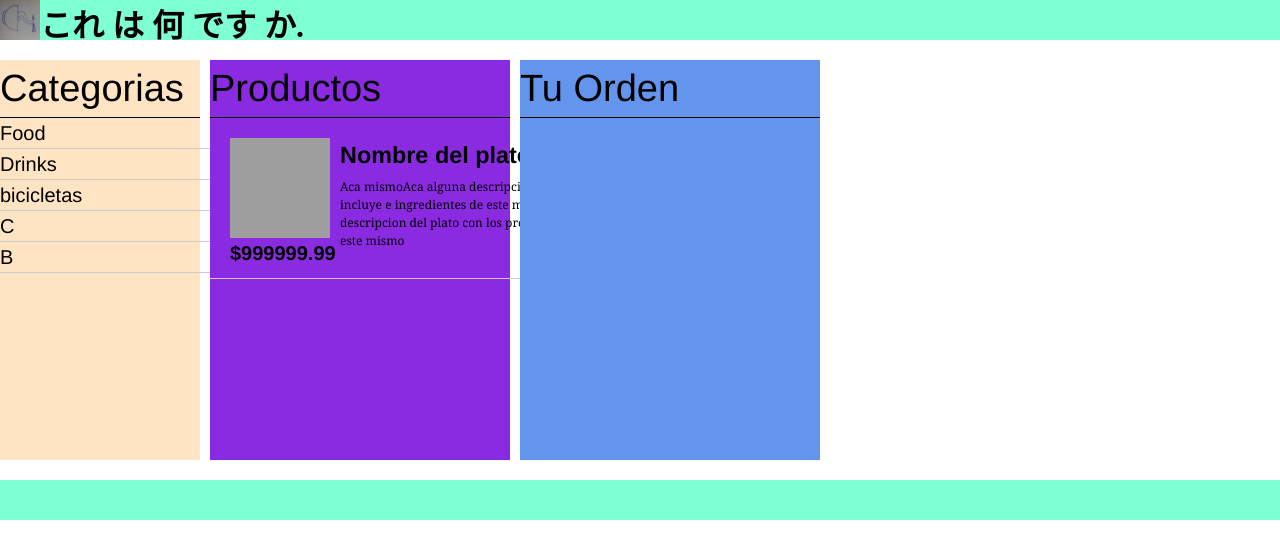
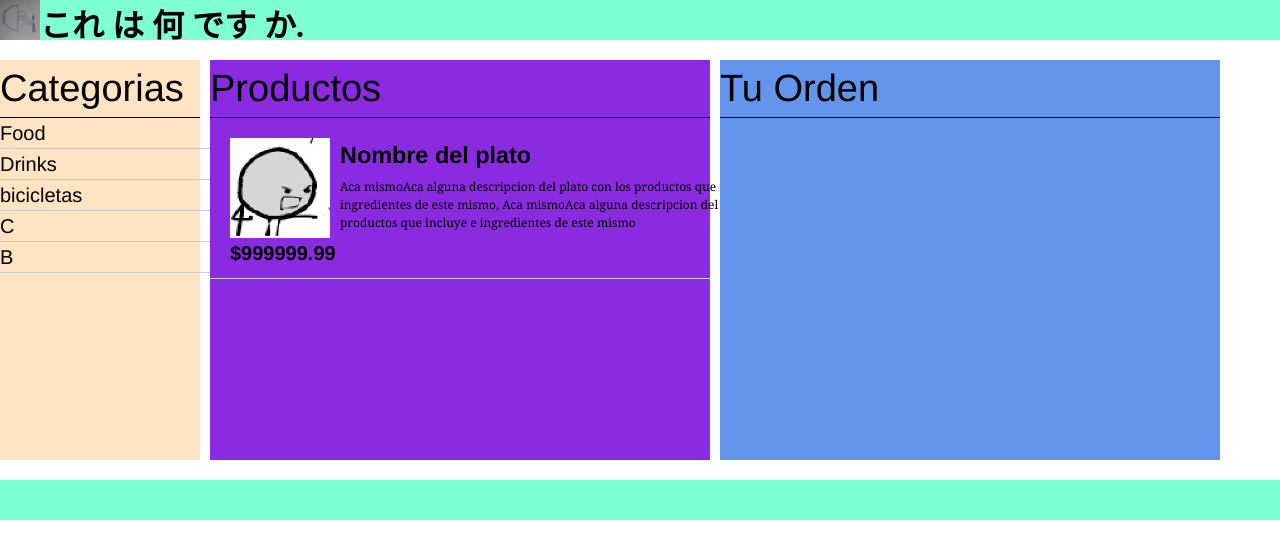
Before and after one commit to fractaldragon/SoReWa, a Django app: page /table in a window 1280 px wide. Shown: the top 559 px of the page. Run offline with Django 3.2, Linux system fonts and the light colour scheme; data comes from the database, SQL or seed files in the repository; both versions use the stored data as it was after the commit; parts of the project's set-up code (start-up, migrations or seed data) failed here and were passed over; grey boxes are pictures that could not be loaded.

Commit message:
some css changes

```diff
--- a/SoReWa/urls.py
+++ b/SoReWa/urls.py
@@ -3,6 +3,9 @@ from SoReWaApp.views import table
 from django.contrib import admin
 from django.conf import settings
 from django.conf.urls.static import static
+
+from django.contrib.staticfiles.urls import staticfiles_urlpatterns
+
 admin.autodiscover()
 
 urlpatterns = patterns('',
@@ -13,4 +16,7 @@ urlpatterns = patterns('',
     url(r'^admin/', include(admin.site.urls)),
     url(r'^table', table)
 
-)+ static(settings.MEDIA_URL, document_root=settings.MEDIA_ROOT)
+)#+static(settings.MEDIA_URL, document_root=settings.MEDIA_ROOT)
+
+urlpatterns += staticfiles_urlpatterns()
+urlpatterns += static(settings.MEDIA_URL, document_root=settings.MEDIA_ROOT)
--- a/SoReWaApp/static/css/food_item.css
+++ b/SoReWaApp/static/css/food_item.css
@@ -43,7 +43,7 @@
 
 	top:60px;
 	left:130px;
-	width:400px;
+	width:100%;
 	height:auto;
 	font: 200 12px/1.5 Georgia, Times New Roman, serif;
 }
--- a/SoReWaApp/static/css/table.css
+++ b/SoReWaApp/static/css/table.css
@@ -82,7 +82,7 @@ li a:hover {
 	position:absolute;
 	top:60px;
 	left:210px;
-	width:300px;
+	width:500px;
 	height:400px;
 	background-color:blueviolet;
 
@@ -92,8 +92,8 @@ li a:hover {
 {
 	position:absolute;
 	top:60px;
-	left:520px;
-	width:300px;
+	left:720px;
+	width:500px;
 	height:400px;
 	background-color:cornflowerblue;
 
```
Also changed, not shown: db.sqlite3, media/imgs/ch.jpg (added).
